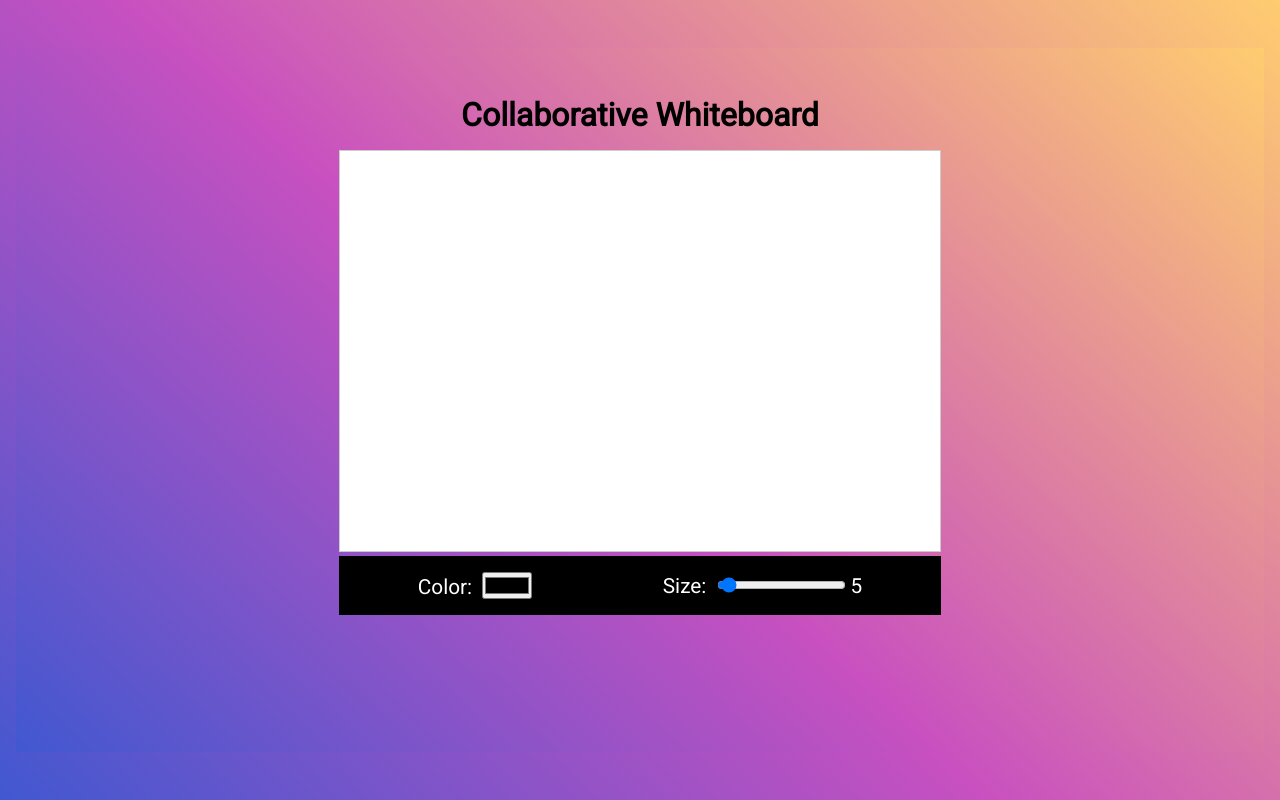
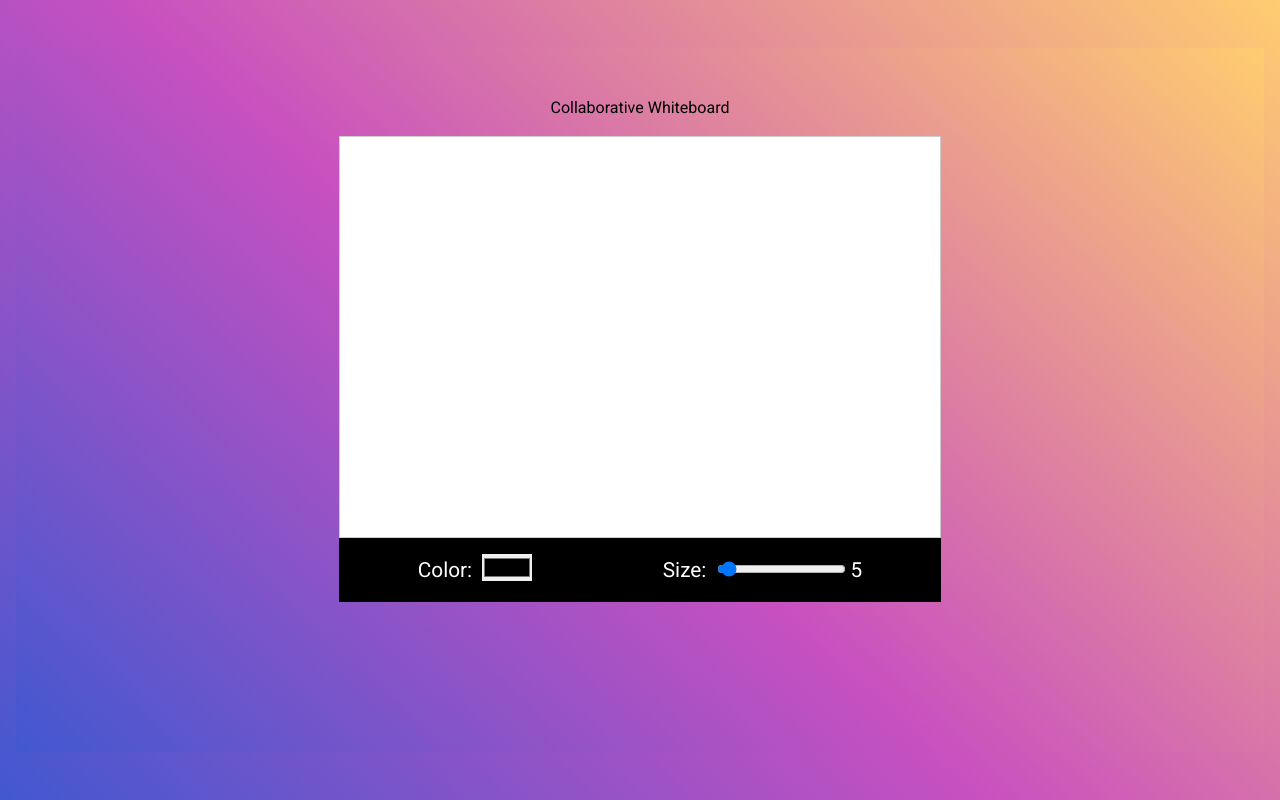
Before and after one commit to Ankush-nitjsr/whiteboard-app, a React (Vite) app in the folder client/: page / in a window 1280 px wide. Built offline with nearby package versions, Linux system fonts and the light colour scheme; no server answers.

Commit message:
style: Update index.css with tailwind css directives

```diff
--- a/client/src/index.css
+++ b/client/src/index.css
@@ -1,8 +1,9 @@
-@import url("https://fonts.googleapis.com/css2?family=Roboto&display=swap");
+/* Tailwind Directives */
+@tailwind base;
+@tailwind components;
+@tailwind utilities;
 
+/* Custom Global Styles */
 * {
-  margin: 0;
-  padding: 0;
-  box-sizing: border-box;
   font-family: "Roboto", sans-serif;
 }
```
